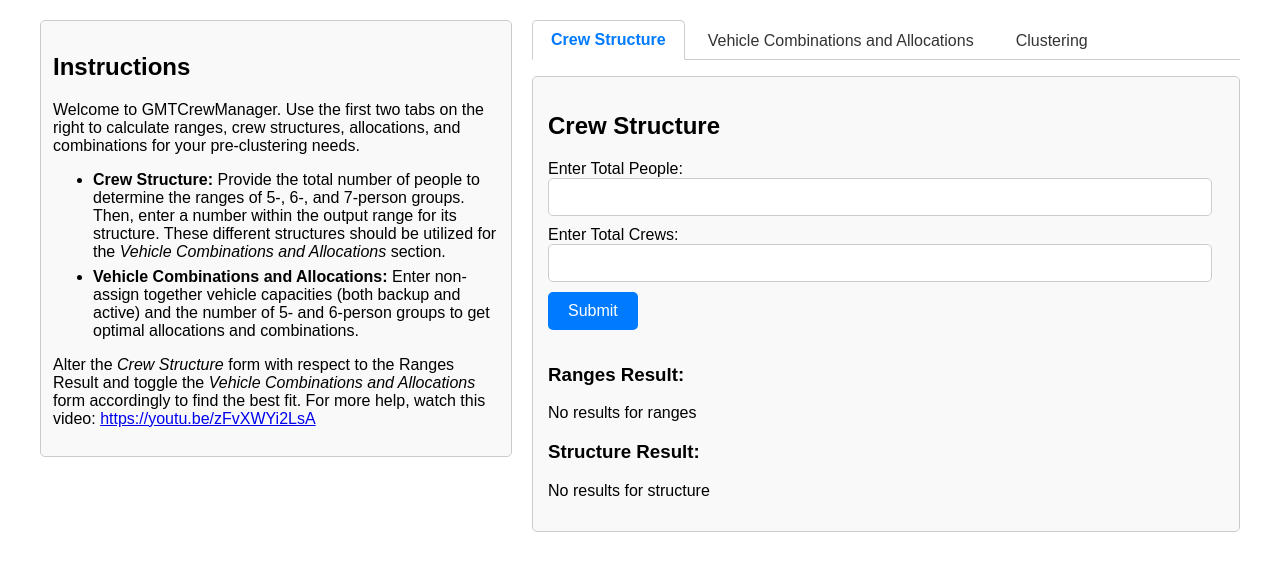
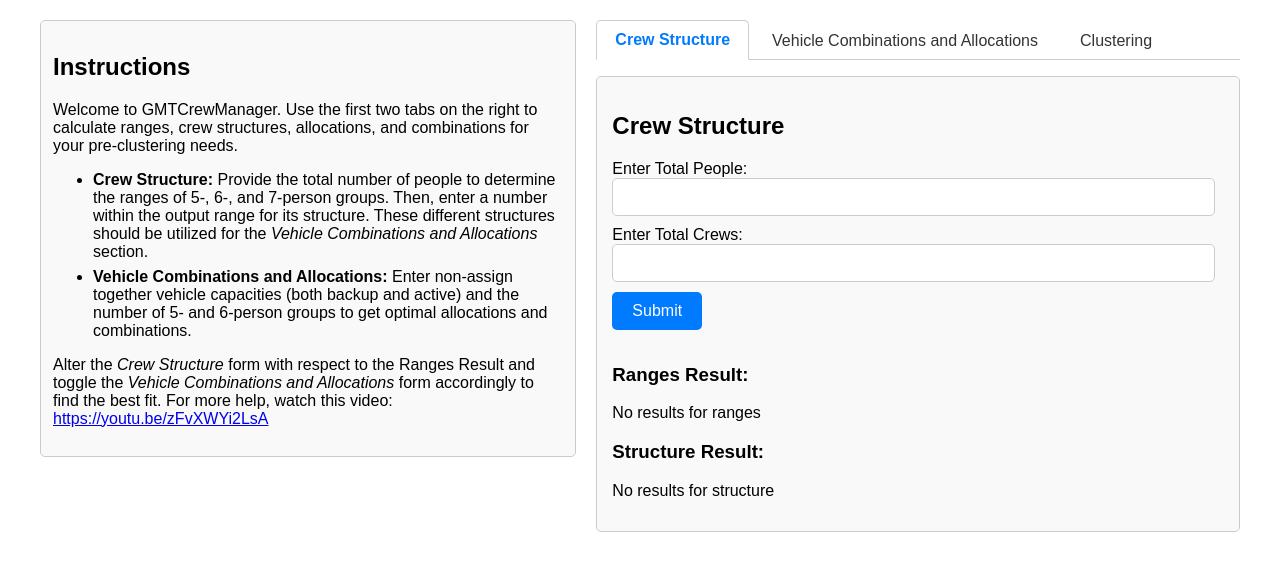
Before and after one commit to cbmckinstry/GMTApp, a Flask app: page / in a window 1280 px wide. Shown: the top 571 px of the page. Run offline with Flask 3, Linux system fonts and the light colour scheme; data that the repository does not hold is empty.

Commit message:
slightly wider instructions

```diff
--- a/templates/index.html
+++ b/templates/index.html
@@ -23,7 +23,7 @@
             gap: 20px;
         }
         .left-column {
-            flex: 2;
+            flex: 2.5;
         }
         .right-column {
             flex: 3;
```
